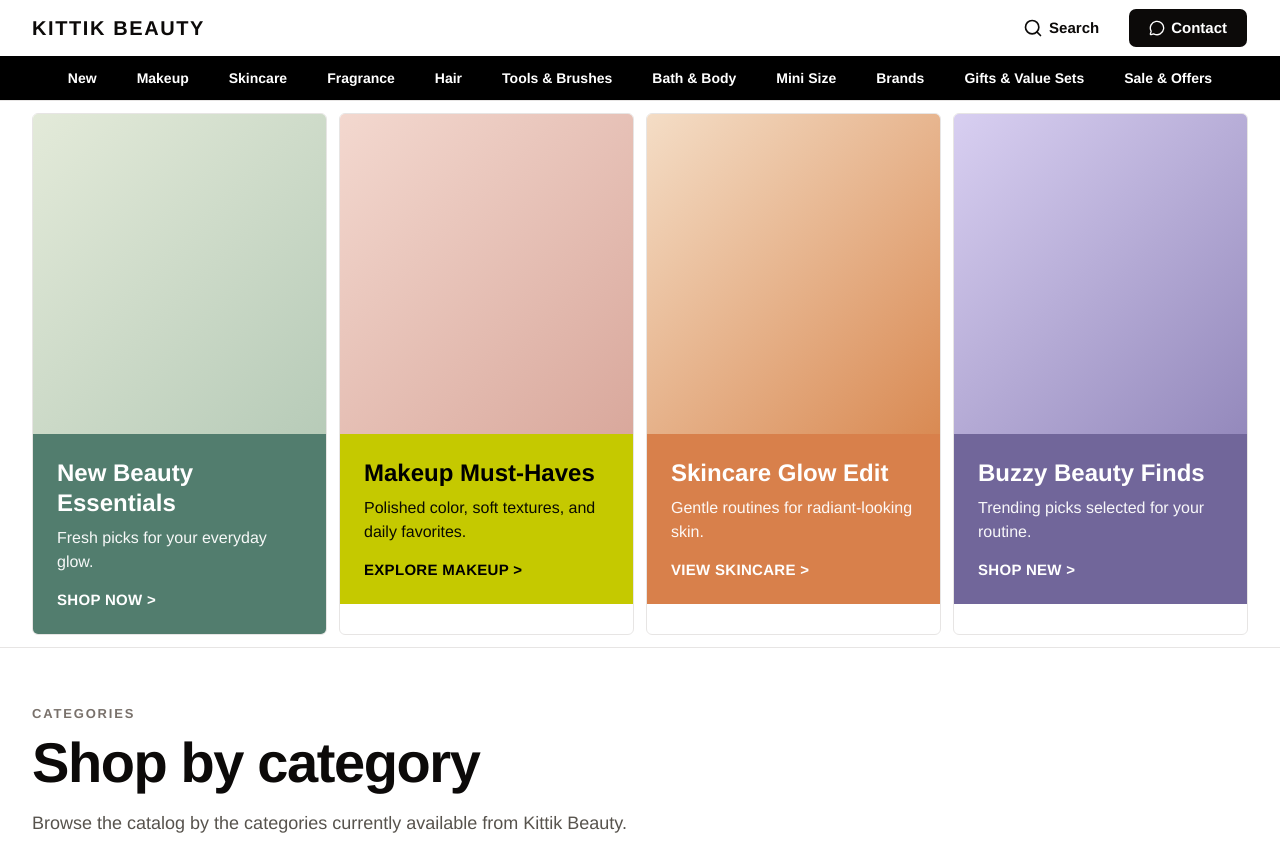
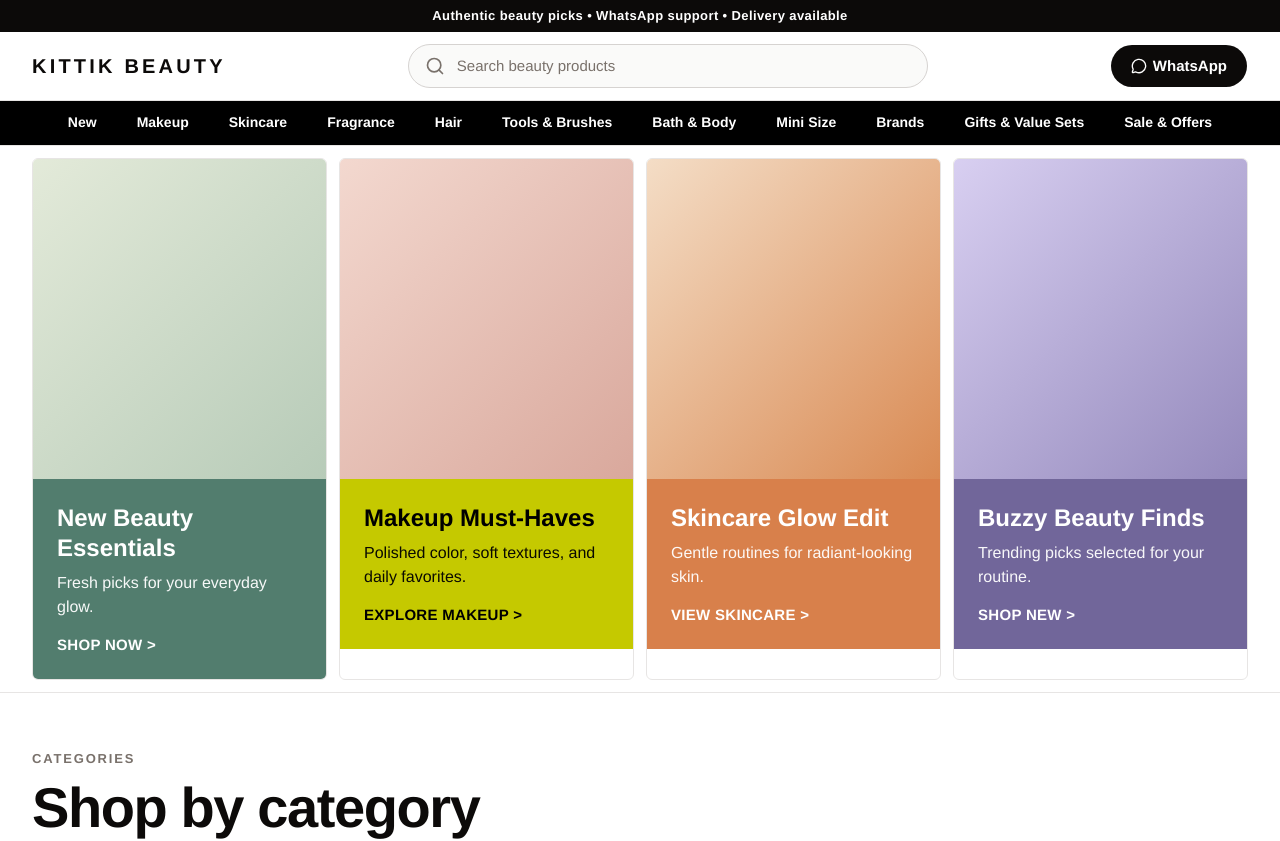
Before and after one commit to furbagurung/kittikbeauty-website, a Next.js app: page / in a window 1280 px wide. Shown: the top 841 px of the page. Built offline with nearby package versions, Linux system fonts and the light colour scheme; no server answers.

Commit message:
Improve header design

```diff
--- a/src/components/layout/site-header.tsx
+++ b/src/components/layout/site-header.tsx
@@ -21,29 +21,49 @@ const categoryLinks = [
 export function SiteHeader() {
   return (
     <header className="sticky top-0 z-40 border-b border-stone-200 bg-white">
-      <div className="mx-auto flex h-12 w-full max-w-[1304px] items-center justify-between gap-2 px-3 sm:h-14 sm:px-6 lg:px-8">
-        <Link href="/" className="shrink-0 text-base font-bold tracking-[0.06em] text-stone-950 uppercase sm:text-xl sm:tracking-[0.08em]" aria-label="Kittik Beauty home">
-          Kittik Beauty
-        </Link>
-        <div className="flex shrink-0 items-center gap-1.5 sm:gap-3">
-          <Button asChild variant="ghost" className="h-9 rounded-md px-2 text-[15px] font-bold text-stone-950 sm:h-10 sm:px-4" aria-label="Search products">
-            <Link href="/products">
-              <Search className="size-4 sm:size-5" />
-              <span className="hidden sm:inline">Search</span>
+      <div className="flex h-8 items-center justify-center bg-stone-950 px-4 text-center text-[12px] font-bold tracking-[0.03em] text-white sm:text-[13px]">
+        Authentic beauty picks • WhatsApp support • Delivery available
+      </div>
+      <div className="border-b border-stone-200 bg-white">
+        <div className="mx-auto flex w-full max-w-[1304px] flex-col gap-2 px-3 py-2 sm:h-[68px] sm:flex-row sm:items-center sm:justify-between sm:gap-5 sm:px-6 sm:py-0 lg:px-8">
+          <div className="flex min-h-10 items-center justify-between gap-3 sm:min-h-0">
+            <Link
+              href="/"
+              className="shrink-0 text-base font-bold tracking-[0.12em] text-stone-950 uppercase sm:text-xl sm:tracking-[0.16em]"
+              aria-label="Kittik Beauty home"
+            >
+              Kittik Beauty
             </Link>
-          </Button>
-          <Button asChild className="hidden h-10 rounded-md bg-stone-950 px-5 text-[15px] font-bold text-white hover:bg-stone-800 sm:inline-flex">
+            <Button asChild className="h-9 rounded-full bg-stone-950 px-3 text-sm font-bold text-white hover:bg-black sm:hidden">
+              <Link
+                href={createWhatsappLink("Hi, I want to ask about Kittik Beauty products.")}
+                target="_blank"
+                rel="noopener noreferrer"
+              >
+                <MessageCircle className="size-4" />
+                WhatsApp
+              </Link>
+            </Button>
+          </div>
+
+          <Link
+            href="/products"
+            className="flex h-10 w-full items-center gap-3 rounded-full border border-stone-300 bg-stone-50 px-4 text-sm font-medium text-stone-500 transition-colors hover:border-stone-500 hover:bg-white sm:h-11 sm:max-w-[520px] sm:flex-1 sm:text-[15px]"
+            aria-label="Search beauty products"
+          >
+            <Search className="size-4 shrink-0 text-stone-500 sm:size-5" />
+            <span>Search beauty products</span>
+          </Link>
+
+          <Button asChild className="hidden h-11 rounded-full bg-stone-950 px-5 text-[15px] font-bold text-white hover:bg-black sm:inline-flex">
             <Link
               href={createWhatsappLink("Hi, I want to ask about Kittik Beauty products.")}
               target="_blank"
               rel="noopener noreferrer"
             >
               <MessageCircle className="size-4" />
-              Contact
+              WhatsApp
             </Link>
-          </Button>
-          <Button asChild className="h-9 rounded-md bg-stone-950 px-3 text-sm font-bold text-white hover:bg-stone-800 sm:hidden">
-            <Link href="/products">Shop</Link>
           </Button>
         </div>
       </div>
@@ -51,7 +71,11 @@ export function SiteHeader() {
         <div className="no-scrollbar mx-auto w-full max-w-[1600px] touch-pan-x overflow-x-auto overscroll-x-contain scroll-smooth px-4 sm:px-6 lg:px-8">
           <div className="flex h-10 min-w-max items-center justify-start gap-6 whitespace-nowrap text-xs font-bold sm:h-11 sm:gap-8 sm:text-sm lg:justify-center xl:gap-10">
             {categoryLinks.map((item) => (
-              <Link key={item.label} href={item.href} className="inline-flex h-full items-center whitespace-nowrap px-0.5 transition-colors hover:text-stone-300 sm:px-0">
+              <Link
+                key={item.label}
+                href={item.href}
+                className="inline-flex h-full items-center whitespace-nowrap border-b-2 border-transparent px-0.5 transition-colors hover:border-white/80 hover:text-white/90 sm:px-0"
+              >
                 {item.label}
               </Link>
             ))}
```
